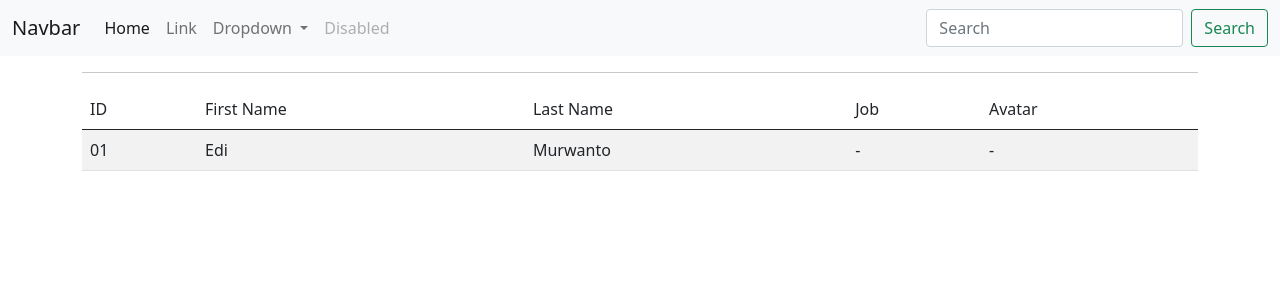
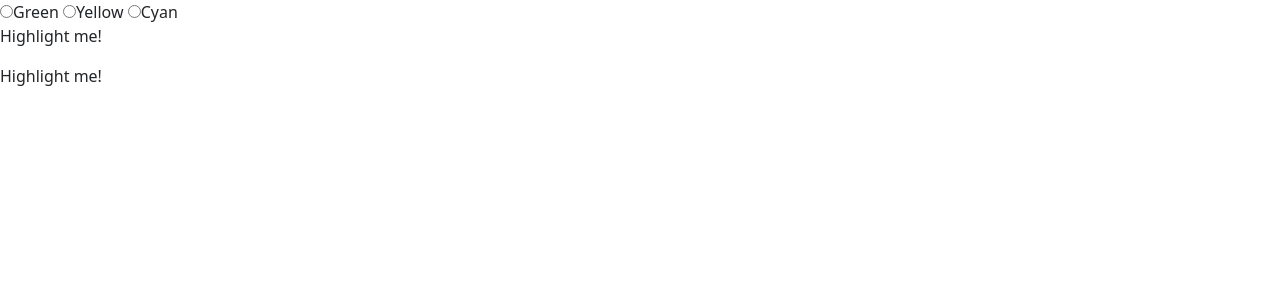
Before and after one commit to edhimurwanto/angular-youtube-tutorial, an Angular app: page / in a window 1280 px wide. Shown: the top 300 px of the page. Built offline with nearby package versions, Linux system fonts and the light colour scheme.

Commit message:
[CUSTOM DIRECTIVE]

```diff
--- a/src/app/app.component.html
+++ b/src/app/app.component.html
@@ -1 +1,10 @@
-<app-pages></app-pages>
+<!-- <app-pages></app-pages> -->
+
+<div>
+    <input type="radio" name="colors" (click)="color='lightgreen'">Green
+    <input type="radio" name="colors" (click)="color='yellow'">Yellow
+    <input type="radio" name="colors" (click)="color='cyan'">Cyan
+</div>
+
+<p [appHighlight]="color">Highlight me!</p>
+<p [appHighlight]="color"  defaultColor="blue">Highlight me!</p>
--- a/src/app/app.component.ts
+++ b/src/app/app.component.ts
@@ -7,6 +7,7 @@ import { Component, OnInit } from '@angular/core';
 })
 export class AppComponent implements OnInit {
   title = 'my-app';
+  color  =  ''
 
   constructor() {
     console.log("App constructor dipanggil");
--- a/src/app/app.module.ts
+++ b/src/app/app.module.ts
@@ -3,10 +3,12 @@ import { BrowserModule } from '@angular/platform-browser';
 
 import { AppComponent } from './app.component';
 import { PagesModule } from './pages/pages.module';
+import { HighlightDirective } from './highlight.directive';
 
 @NgModule({
   declarations: [
     AppComponent,
+    HighlightDirective,
   ],
   imports: [
     BrowserModule,
--- /dev/null
+++ b/src/app/highlight.directive.ts
@@ -0,0 +1,27 @@
+import { Directive, ElementRef, HostListener, Input } from '@angular/core';
+
+@Directive({
+  selector: '[appHighlight]'
+})
+export class HighlightDirective {
+
+  @Input() appHighlight = ''
+  @Input() defaultColor = ''
+
+  constructor(private el: ElementRef) {
+
+  }
+
+  @HostListener('mouseenter') onMouseEnter() {
+    this.highlight(this.appHighlight || this.defaultColor || 'red')
+  }
+
+  @HostListener('mouseleave') onMouseLeave() {
+    this.highlight('')
+  }
+
+  highlight(color: string) {
+    this.el.nativeElement.style.backgroundColor = color;
+  }
+
+}
```
Also changed, not shown: 1 other file (tests, documents, lock files or other folders).
